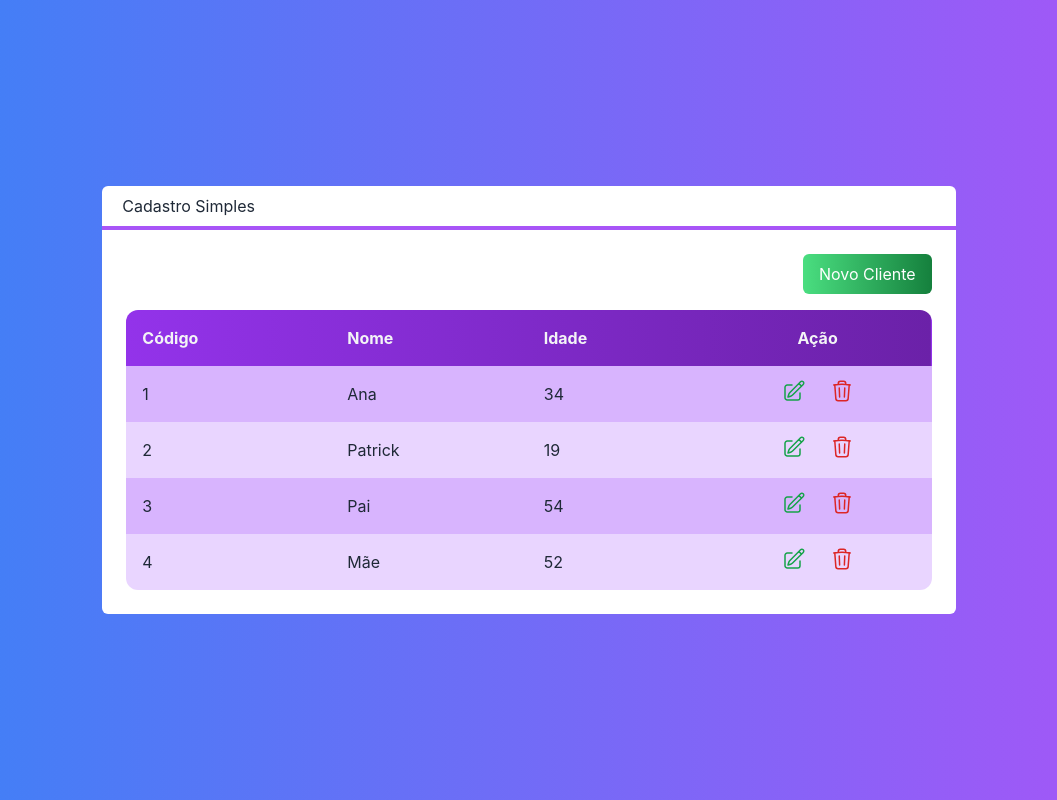
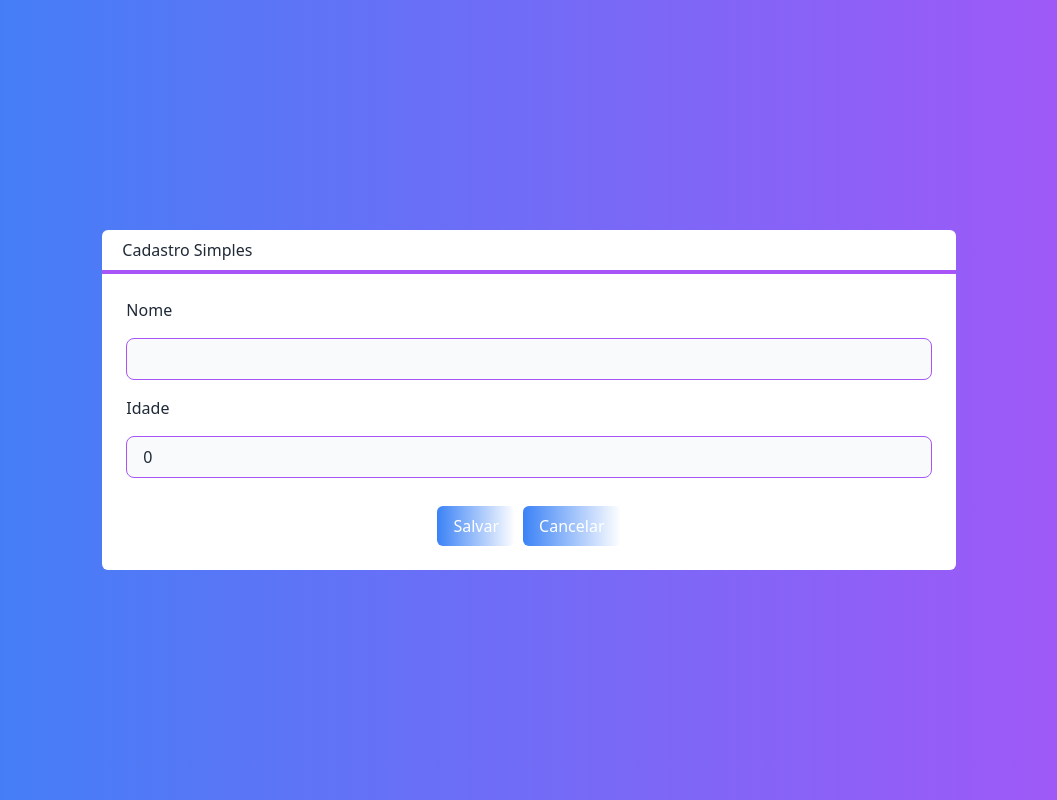
Before and after one commit to GMpatrick/CadastroDeUsuario, a Next.js app: page / in a window 1280 px wide. Both pictures are taken after a click on the button "Novo Cliente". Shown: the whole page, without its empty margins (111-1168 px from the left). Built offline with nearby package versions, Linux system fonts and the light colour scheme.

Commit message:
Finalização dos componentes e configuração do firebase

```diff
--- a/package.json
+++ b/package.json
@@ -14,6 +14,7 @@
     "@types/react-dom": "18.0.9",
     "eslint": "8.7.0",
     "eslint-config-next": "13.0.5",
+    "firebase": "^8.8.0",
     "next": "13.0.5",
     "react": "18.2.0",
     "react-dom": "18.2.0",
--- /dev/null
+++ b/src/components/Entrada.tsx
@@ -0,0 +1,30 @@
+interface EntradaProps{
+    tipo?: 'text' | 'number'
+    texto: string
+    valor: any
+    clasName?: string
+    somenteLeitura?: boolean
+    valorMudou?: (valor: any) => void
+}
+
+export default function Entrada(props: EntradaProps){
+    return (
+        <div className={`flex flex-col ${props.clasName}`}>
+            <label className="mb-4">
+                {props.texto}
+            </label>
+
+            <input
+                type={props.tipo ?? 'text'}
+                value={props.valor}
+                readOnly={props.somenteLeitura}
+                onChange={e => props.valorMudou?.(e.target.value)}
+                className={`
+                    border border-purple-500 rounded-lg
+                    focus:outline-none bg-gray-50 px-4 py-2
+                    ${props.somenteLeitura ? '' : 'focus:bg-inherit'}
+                `}
+            />
+        </div>
+    )
+}
--- /dev/null
+++ b/src/components/Formulario.tsx
@@ -0,0 +1,39 @@
+import {useState} from 'react'
+import Entrada from './Entrada'
+import Cliente from '../core/Cliente'
+import Botao from './botao'
+
+interface FormularioProps{
+    cliente: Cliente
+    clienteMudou?: (cliente: Cliente) => void
+    cancelado?: () => void
+}
+
+export default function Formulario(props: FormularioProps){
+    const id = props.cliente?.getId
+    const [nome, setNome] = useState(props.cliente?.getNome ?? '')
+    const [idade, setIdade] = useState(props.cliente?.getIdade ?? 0)
+    return (
+        <div>
+            {id ? (
+                <Entrada somenteLeitura texto="Código" valor={id}/>
+            ):false}
+
+            <Entrada texto="Nome" valor={nome} valorMudou={setNome} clasName="mb-4"/>
+
+            <Entrada texto="Idade" tipo='number' valor={idade} valorMudou={setIdade} clasName="mb-4"/>
+
+            <div className='flex justify-center mt-7'>
+                <Botao cor='blue' className='mr-2'
+                    onCLick={() => props.clienteMudou?.(new Cliente(nome, +idade, id))}>
+
+                    {id ? 'Alterar' : 'Salvar'}
+                </Botao>
+
+                <Botao onCLick={props.cancelado}>
+                    Cancelar
+                </Botao>
+            </div>
+        </div>
+    )
+}
--- a/src/components/botao.tsx
+++ b/src/components/botao.tsx
@@ -1,21 +1,22 @@
 interface BotaoProps{
-    cor?: 'green' | 'blue' | 'gray'
+    cor?: 'green' | 'blue' | 'gray' | 'red'
     className?: string
     children: any
+    onCLick?: () => void
 }
 
 export default function Botao(props: BotaoProps){
 
-    const  cor = props.cor ?? 'gray'
+    const  corOFC = props.cor ?? 'gray'
 
     return (
-        <button className={`
-            bg-gradient-to-r from-green-400 to-green-700
+        <button onClick={props.onCLick} className={`
+            bg-gradient-to-r from-${corOFC}-400 to-${corOFC}-700
+            bg-${corOFC}
             text-white px-4 py-2 rounded-md
             ${props.className}
         `}>
             {props.children}
-            {console.log(cor)}
         </button>
     )
 }
--- a/src/pages/index.tsx
+++ b/src/pages/index.tsx
@@ -1,13 +1,14 @@
+import {useState} from 'react';
 import Botao from "../components/botao";
 import Layout from "../components/Layout";
+import Cliente from "../core/Cliente";
+import Formulario from "../components/Formulario";
 import Tabela from "../components/Tabela";
-import Cliente from "../core/Cliente";
 
 export default function Home() {
-    {/* <h1 className={`flex h-screen justify-center
-      items-center bg-gradient-to-r from bg-purple-500 to-blue-600 `}>
-      <span className="text-4xl ">Texto</span>
-    </h1> exemplo de como deve ser*/}
+
+  const [cliente, setCliente] = useState<Cliente>(Cliente.vazio())
+  const [visivel, setVisivel] = useState< 'tabela' | 'form'>('tabela')
 
   const clientes = [
     new Cliente('Ana', 34, '1'),
@@ -17,12 +18,24 @@
   ]
 
   function clienteSelecionado(cliente: Cliente){
-    console.log(cliente.getNome)
+    setCliente(cliente)
+    setVisivel('form')
   }
 
   function clienteExcluido(cliente: Cliente){
     console.log(cliente.getId)
   }
+
+  function novoCliente(){
+    setCliente(Cliente.vazio())
+    setVisivel('form')
+  }
+
+  function salvarCliente(cliente: Cliente){
+    console.log(cliente)
+    setVisivel('tabela')
+  }
+
 
   return (
     <div className={`
@@ -31,13 +44,32 @@
         text-white
       `}>
         <Layout titulo="Cadastro Simples">
-          <div className="flex justify-end">
-            <Botao className="mb-4" cor="green">Novo Cliente</Botao>
-          </div>
-            <Tabela clientes={clientes}
-              clienteSelecionado={clienteSelecionado}
-              clienteExcluido={clienteExcluido}
+          {visivel === 'tabela' ? (
+            <>
+              <div className="flex justify-end">
+                <Botao className="mb-4" cor="green"
+                onCLick={novoCliente}
+
+                >
+                  Novo Cliente
+                </Botao>
+              </div>
+              <Tabela clientes={clientes}
+                clienteSelecionado={clienteSelecionado}
+                clienteExcluido={clienteExcluido}
+              />
+            </>
+          ): (
+            <Formulario
+              cliente={cliente}
+              clienteMudou={salvarCliente}
+              cancelado={() => setVisivel('tabela')}
+
             />
+          )}
+
+
+
         </Layout>
     </div>
   )
--- a/src/styles/globals.css
+++ b/src/styles/globals.css
@@ -1,30 +1,3 @@
 @tailwind base;
 @tailwind components;
 @tailwind utilities;
-
-html,
-body {
-  padding: 0;
-  margin: 0;
-  font-family: -apple-system, BlinkMacSystemFont, Segoe UI, Roboto, Oxygen,
-    Ubuntu, Cantarell, Fira Sans, Droid Sans, Helvetica Neue, sans-serif;
-}
-
-a {
-  color: inherit;
-  text-decoration: none;
-}
-
-* {
-  box-sizing: border-box;
-}
-
-@media (prefers-color-scheme: dark) {
-  html {
-    color-scheme: dark;
-  }
-  body {
-    color: white;
-    background: black;
-  }
-}
```
Also changed, not shown: src/backend/config.ts (added, +12 -0 lines), 1 other file (tests, documents, lock files or other folders).
